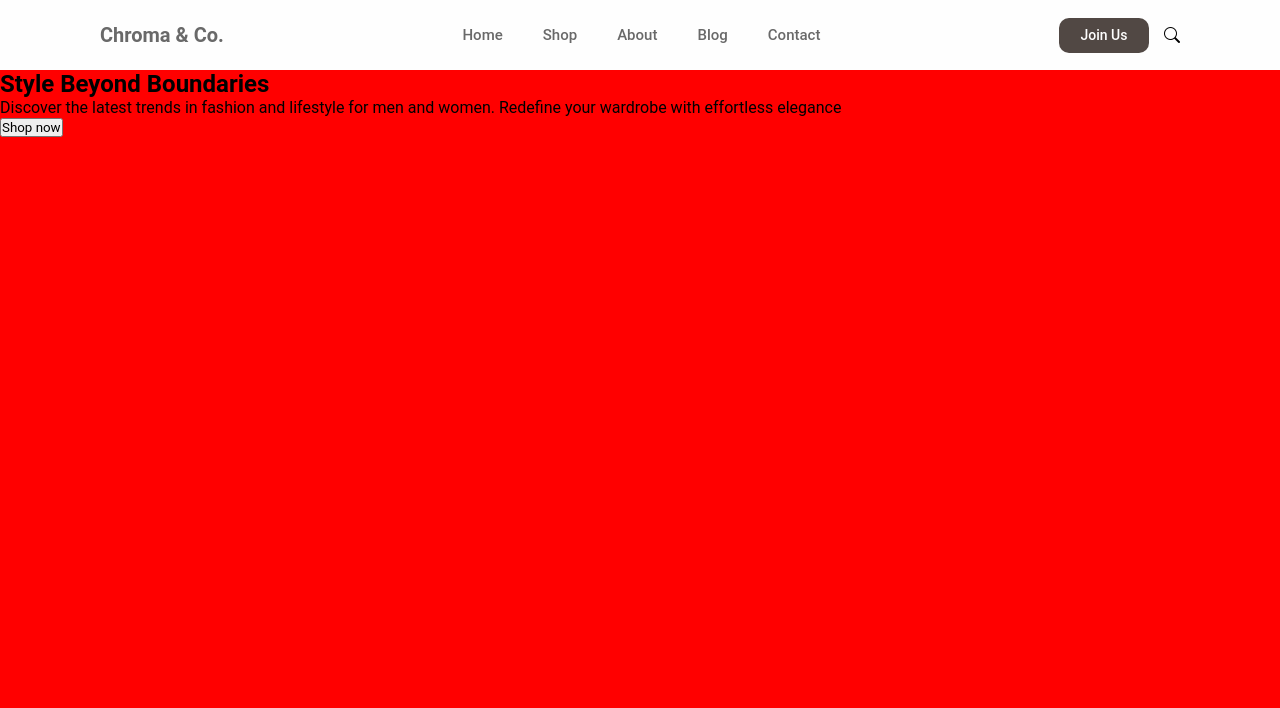
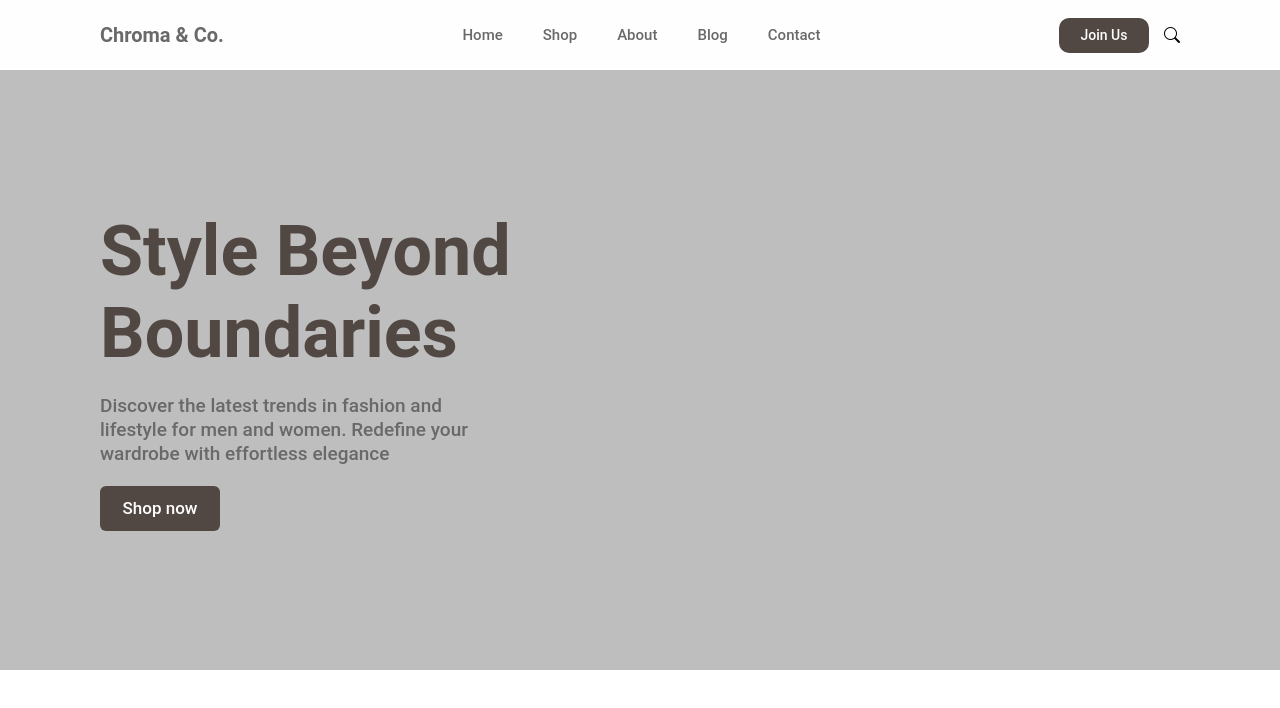
Before and after one commit to munachi821/Lading-page-for-Chroma-and-Co., a website: page index.html in a window 1280 px wide. Drawn offline with nearby package versions, Linux system fonts and the light colour scheme.

Commit message:
changes
added the first part of the firstpage/view of the site which is the text section and in the html i made some changes in the naming of some files

```diff
--- a/index.html
+++ b/index.html
@@ -32,7 +32,7 @@
             <div class="brand-text">
                 <h1>Style Beyond Boundaries</h1>
                 <p>Discover the latest trends in fashion and lifestyle for men and women. Redefine your wardrobe with effortless elegance</p>
-                <button class="shop-now">Shop now</button>
+                <button class="shop-now-btn">Shop now</button>
             </div>
             <div class="brand-images">
                 <div class="medium">
--- a/style.css
+++ b/style.css
@@ -10,7 +10,7 @@
     --navbg: #FEFEFE;
 }
 body{
-    background-color: red;
+
 }
 nav{
     background: var(--navbg);
@@ -63,3 +63,48 @@ nav .join-us:hover{
     display: flex;
     align-items: center;
 }
+
+/* first screen */
+.first-screen{
+    width: 100%;
+    height: 600px;
+    display: flex;
+    align-items: center;
+    padding-left: 100px;
+    padding-right: 100px;
+    background-color: #bebebe;
+}
+.brand-text{
+    display: flex;
+    flex-direction: column;
+    align-items: flex-start;
+    gap: 20px;
+    width: 500px;
+    height: fit-content;
+}
+.brand-text h1{
+    font-size: 70px;
+    font-weight: 700;
+    color: var(--btnbg);
+}
+.brand-text p{
+    font-size: 19px;
+    font-weight: 500;
+    width: 368px;
+    line-height: 24px;
+    color: var(--darkGrey);
+}
+.brand-text .shop-now-btn{
+    width: 120px;
+    height: 45px;
+    border-radius: 6px;
+    outline: none;
+    border: none;
+    cursor: pointer;
+    font-size: 17px;
+    font-weight: 500;
+    margin-right: 15px;
+    color: var(--navbg);
+    transition: 0.2s ease-in;
+    background-color: var(--btnbg);
+}
```
